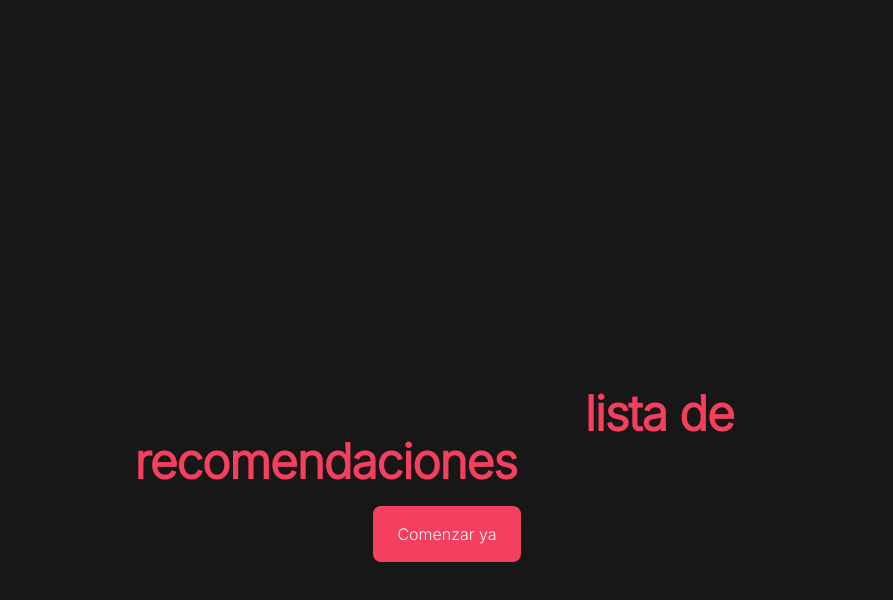
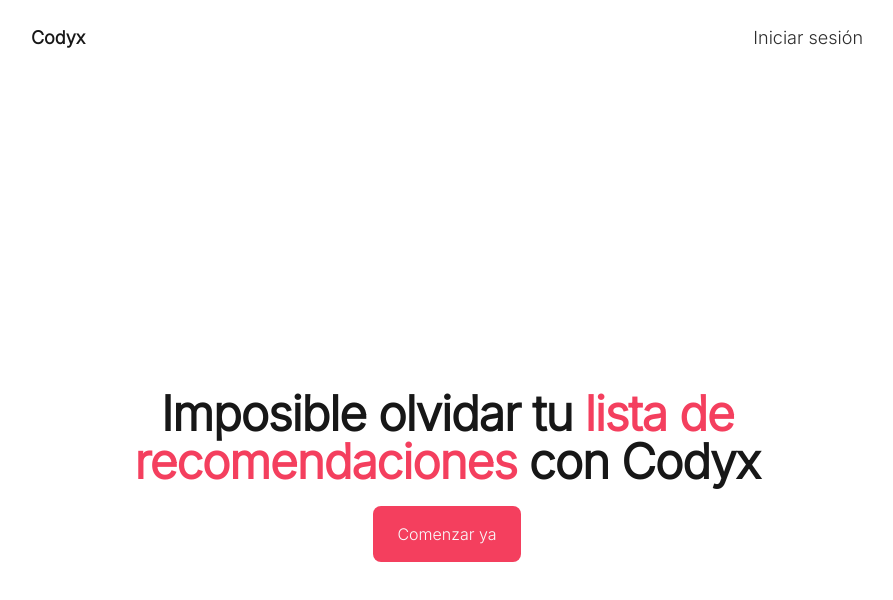
Before and after one commit to n0xZ/noxy-codyx, a SvelteKit app: page / in a window 1280 px wide. Shown: the top 600 px of the page, without its empty margins (193-1086 px from the left). Built offline with nearby package versions, Linux system fonts and the light colour scheme.

Commit message:
remove bg-primary on default utility

```diff
--- a/src/routes/+layout.svelte
+++ b/src/routes/+layout.svelte
@@ -3,4 +3,4 @@
 
 </script>
 
-<main class=" bg-primary dark:bg-background text-primary h-full w-full min-h-screen font-inter"><slot /></main>
+<main class=" bg-background text-primary h-full w-full min-h-screen font-inter"><slot /></main>
```
